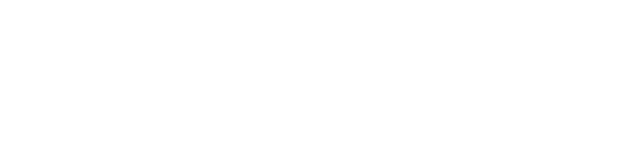
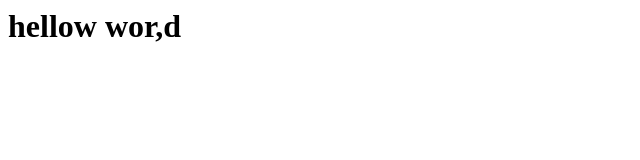
Before and after one commit to rahultalreja2710/PracticeGit, a plain HTML site: page index.html in a window 1280 px wide. Shown: the whole page, without its empty margins (0-640 px from the left). Drawn offline with Linux system fonts and the light colour scheme.

Commit message:
commit 1

```diff
--- a/index.html
+++ b/index.html
@@ -4,7 +4,7 @@
             <title>welcome to the house of programming</title>
         </head>
         <body>
-
+            <h1>hellow wor,d</h1>
         </body>
 
     </html>
```
Also changed, not shown: Home.txt.
